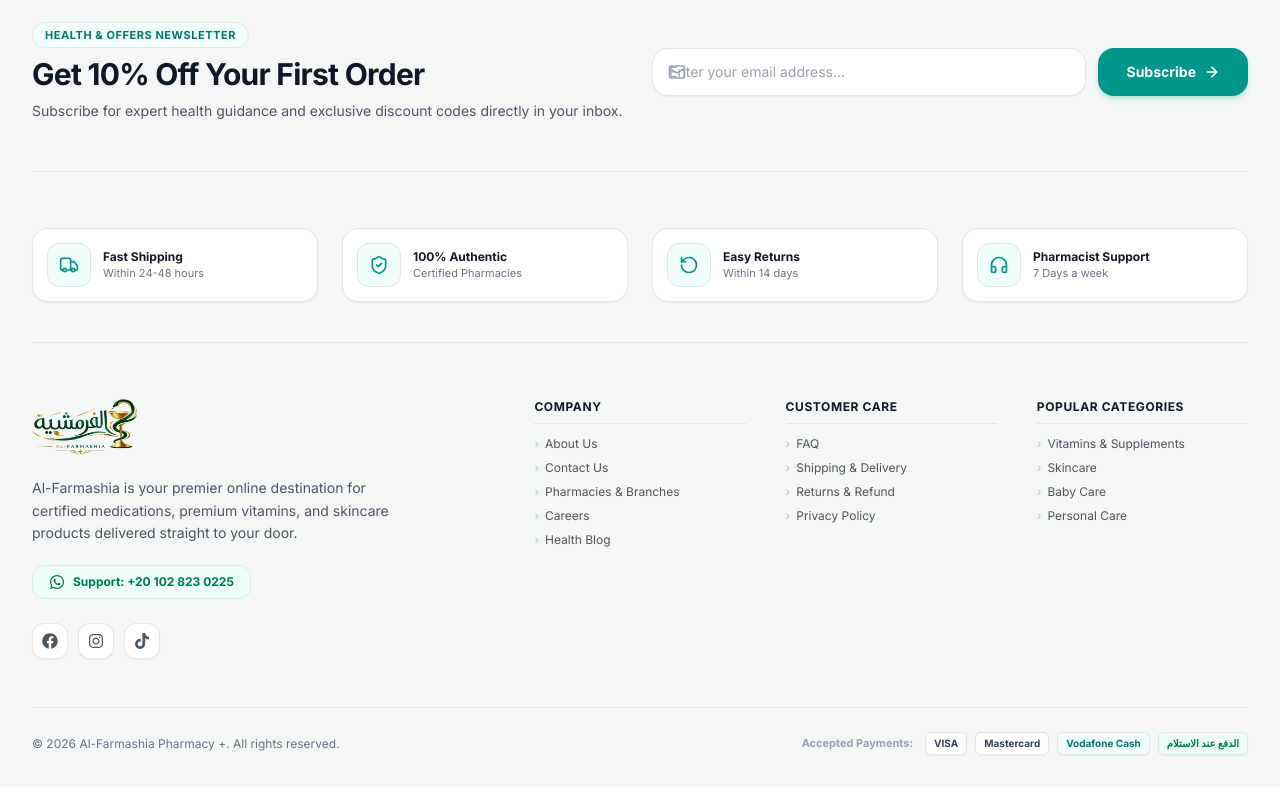
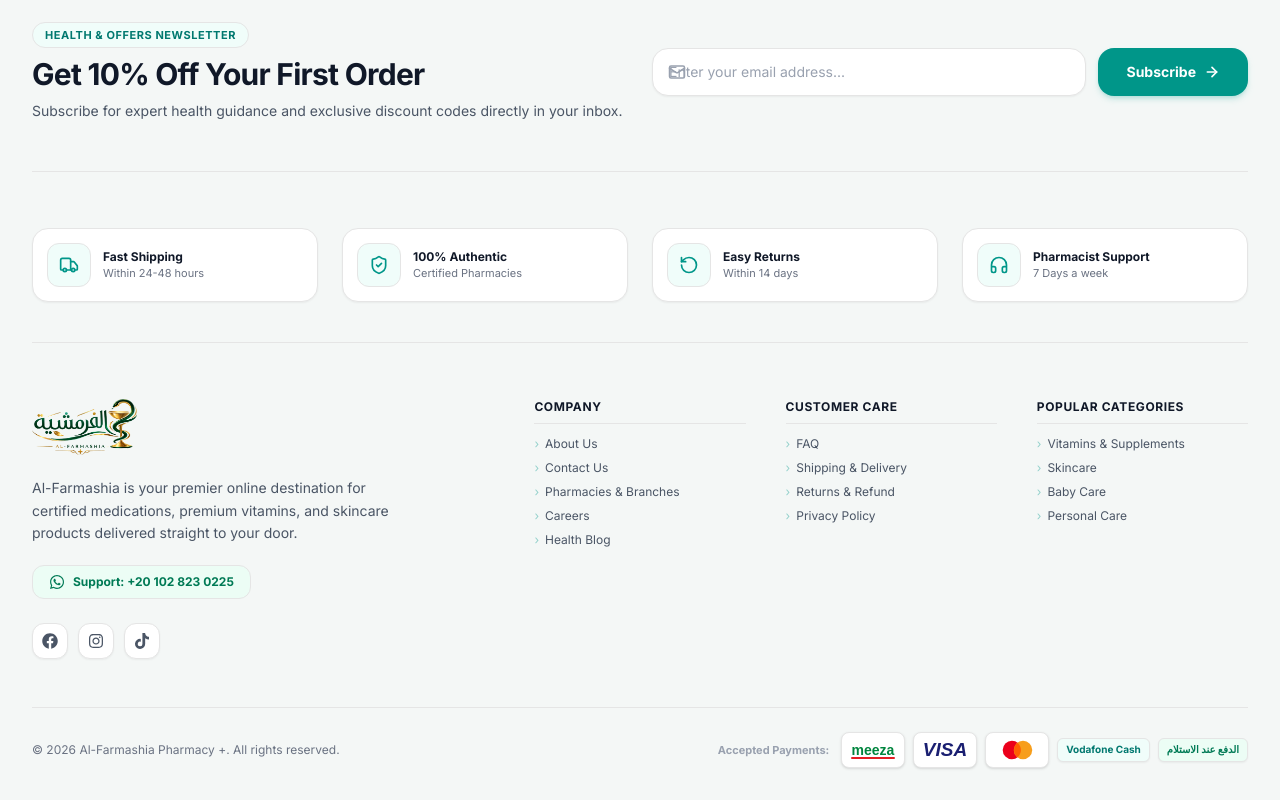
Before and after one commit to shalabyyoussef187-png/elfarmshia-store, a React (Vite) app: page /privacy in a window 1280 px wide. Shown: the part 4690-5490 px from the top of the page. Built offline with nearby package versions, Linux system fonts and the light colour scheme.

Commit message:
Footer: Meeza, Visa, Mastercard payment logos

```diff
--- a/src/components/layout/Footer.jsx
+++ b/src/components/layout/Footer.jsx
@@ -1,3 +1,4 @@
+import PaymentLogos from "../common/PaymentLogos";
 import { useState } from "react";
 import { Link } from "react-router-dom";
 import { useLanguage } from "../../context/LanguageContext";
@@ -243,8 +244,7 @@ const Footer = () => {
           <div className="flex items-center gap-3">
             <span className="text-[11px] font-bold text-gray-400">{isRtl ? "وسائل الدفع المقبولة:" : "Accepted Payments:"}</span>
             <div className="flex items-center gap-2">
-              <span className="px-2 py-1 bg-white border border-gray-200 rounded-md text-[10px] font-bold text-gray-700 shadow-xs">VISA</span>
-              <span className="px-2 py-1 bg-white border border-gray-200 rounded-md text-[10px] font-bold text-gray-700 shadow-xs">Mastercard</span>
+              <PaymentLogos />
               <span className="px-2 py-1 bg-teal-50 border border-teal-200 text-teal-700 rounded-md text-[10px] font-bold shadow-xs">Vodafone Cash</span>
               <span className="px-2 py-1 bg-emerald-50 border border-emerald-200 text-emerald-700 rounded-md text-[10px] font-bold shadow-xs">الدفع عند الاستلام</span>
             </div>
```
